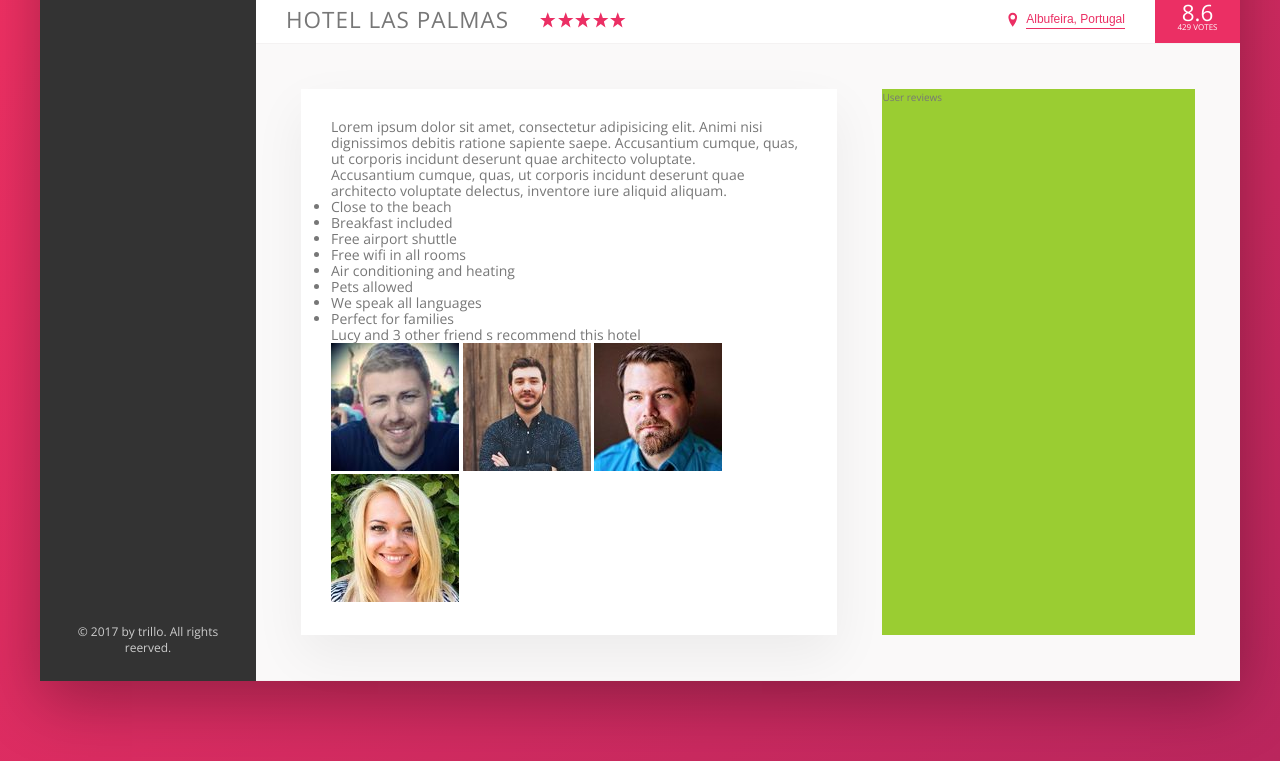
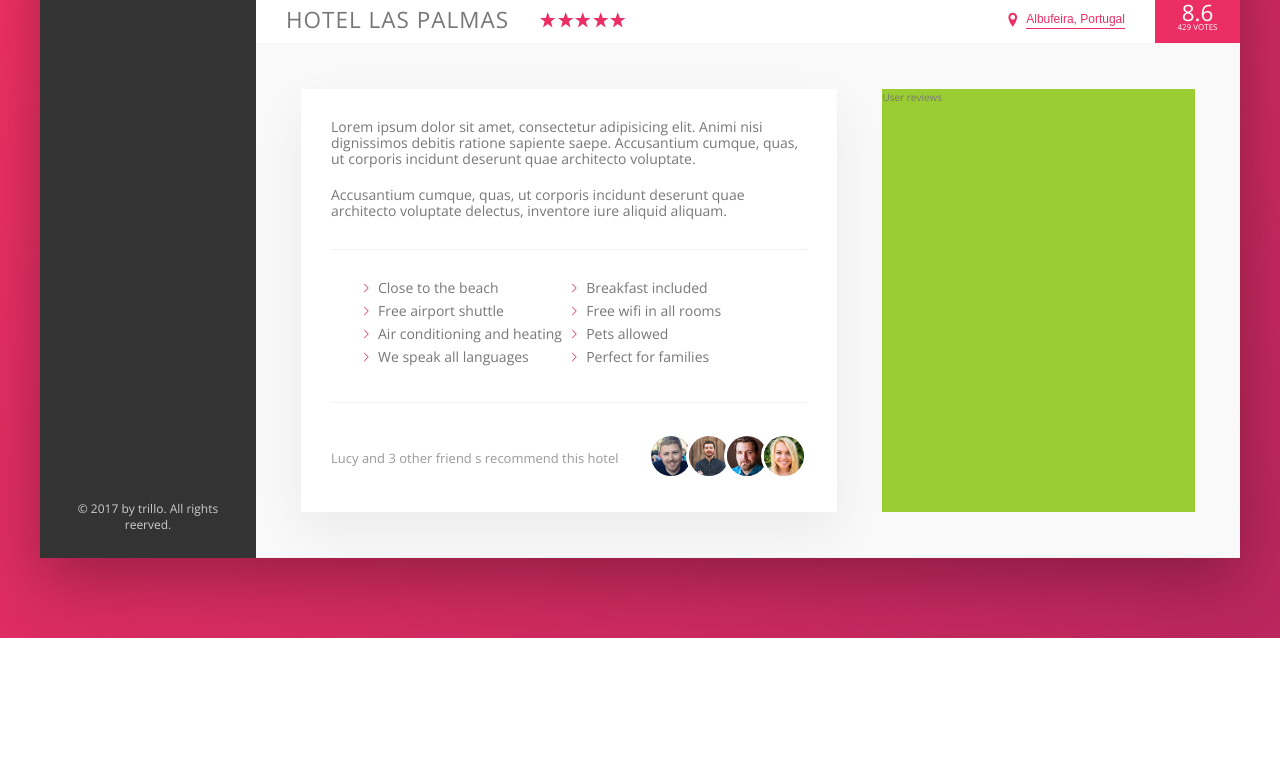
Before and after one commit to Canthar90/Trillo-training, a website: page index.html in a window 1280 px wide. Shown: the part 538-1299 px from the top of the page. After the commit the page ends 1176 px from the top, so only its background shows below. Drawn offline with nearby package versions, Linux system fonts and the light colour scheme.

Commit message:
Added styling to description section

```diff
--- a/index.html
+++ b/index.html
@@ -168,7 +168,7 @@
                            </ul>
 
                            <div class="recommend">
-                            <p class="recommend_count">
+                            <p class="recommend__count">
                                 Lucy and 3 other friend s recommend this hotel
                             </p>
                             <div class="recommend__friends">
--- a/sass/_components.scss
+++ b/sass/_components.scss
@@ -325,3 +325,78 @@
         box-shadow: none;
     }
 }
+
+////////////////////////////////
+// Paragraph
+.paragraph:not(:last-of-type) {
+    margin-bottom: 2rem;
+}
+
+
+//////////////////////
+// List
+.list {
+    list-style: none;
+    margin: 3rem 0;
+    padding: 3rem;
+    border-top: var(--line);
+    border-bottom: var(--line);
+
+    display: flex;
+    flex-wrap: wrap;
+
+    &__item {
+        flex: 0 0 50%;
+        margin-bottom: .7rem;
+    }
+
+    &__item:before {
+        content: "";
+        display: inline-block;
+        height: 1rem;
+        width: 1rem;
+        margin-right: .7rem;
+
+        //Older browsers
+        //background-image: url(../img/chevron-thin-right.svg);
+        //background-size: cover;
+
+        //Newer browsers - masks
+        background-color: var(--color-primary);
+        -webkit-mask-image: url(../img/chevron-thin-right.svg);
+        -webkit-mask-size: cover;
+        mask-image: url(../img/chevron-thin-right.svg);
+        mask-size: url(../img/chevron-thin-right.svg);
+    }
+}
+
+
+//////////////////////////////////
+// Recomend
+.recommend {
+    font-size: 1.3rem;
+    color: var(--color-grey-dark-3);
+
+    display: flex;
+    align-items: center;
+
+    &__count {
+        margin-right: auto;
+    }
+
+    &__friends {
+
+    }
+
+    &__photo {
+        box-sizing: content-box;
+        height: 4rem;
+        width: 4rem;
+        border-radius: 50%;
+        border: 3px solid #fff;
+
+        &:not(:last-child) {
+            margin-right: -1.15rem;
+        }
+    }
+}
```
Also changed, not shown: css/style.css.
